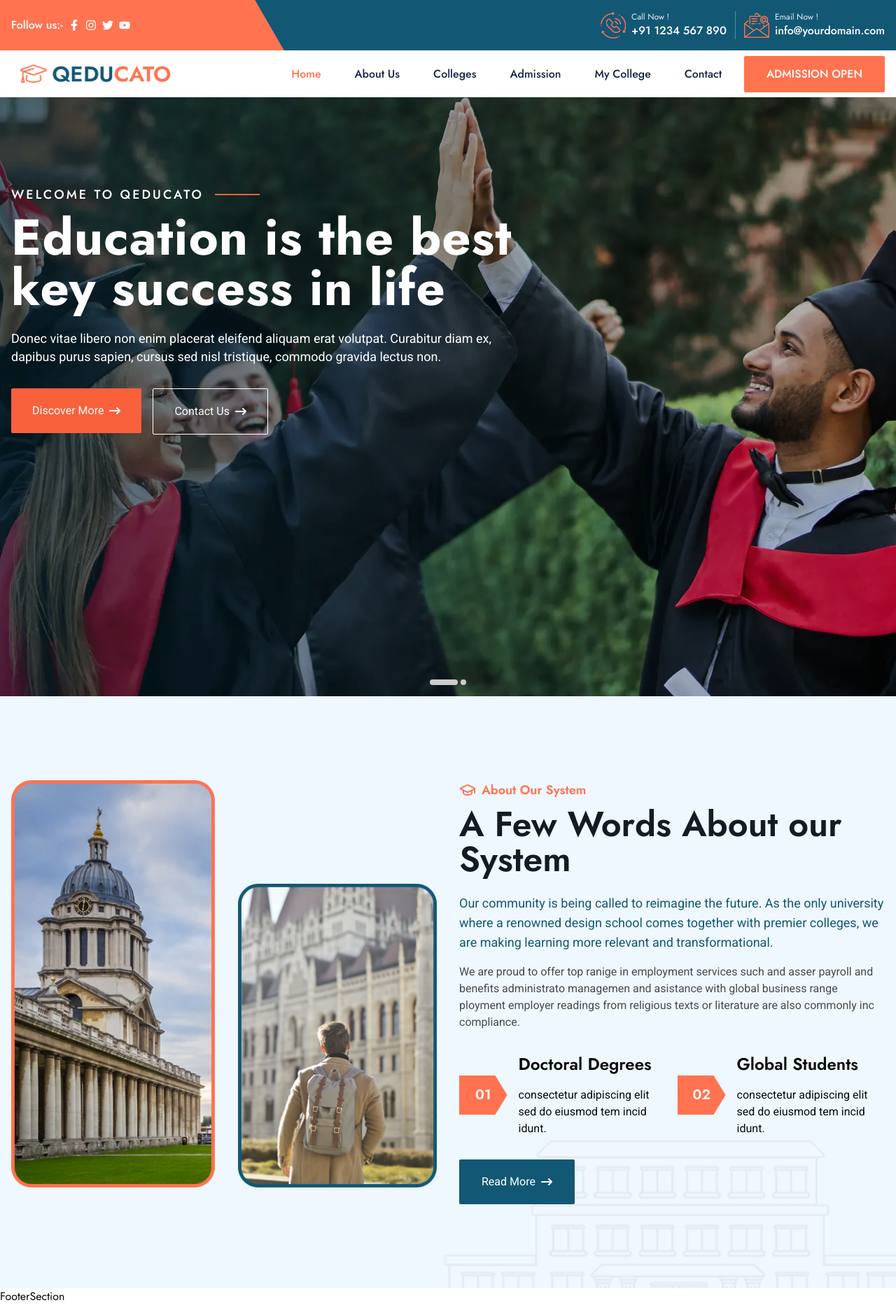
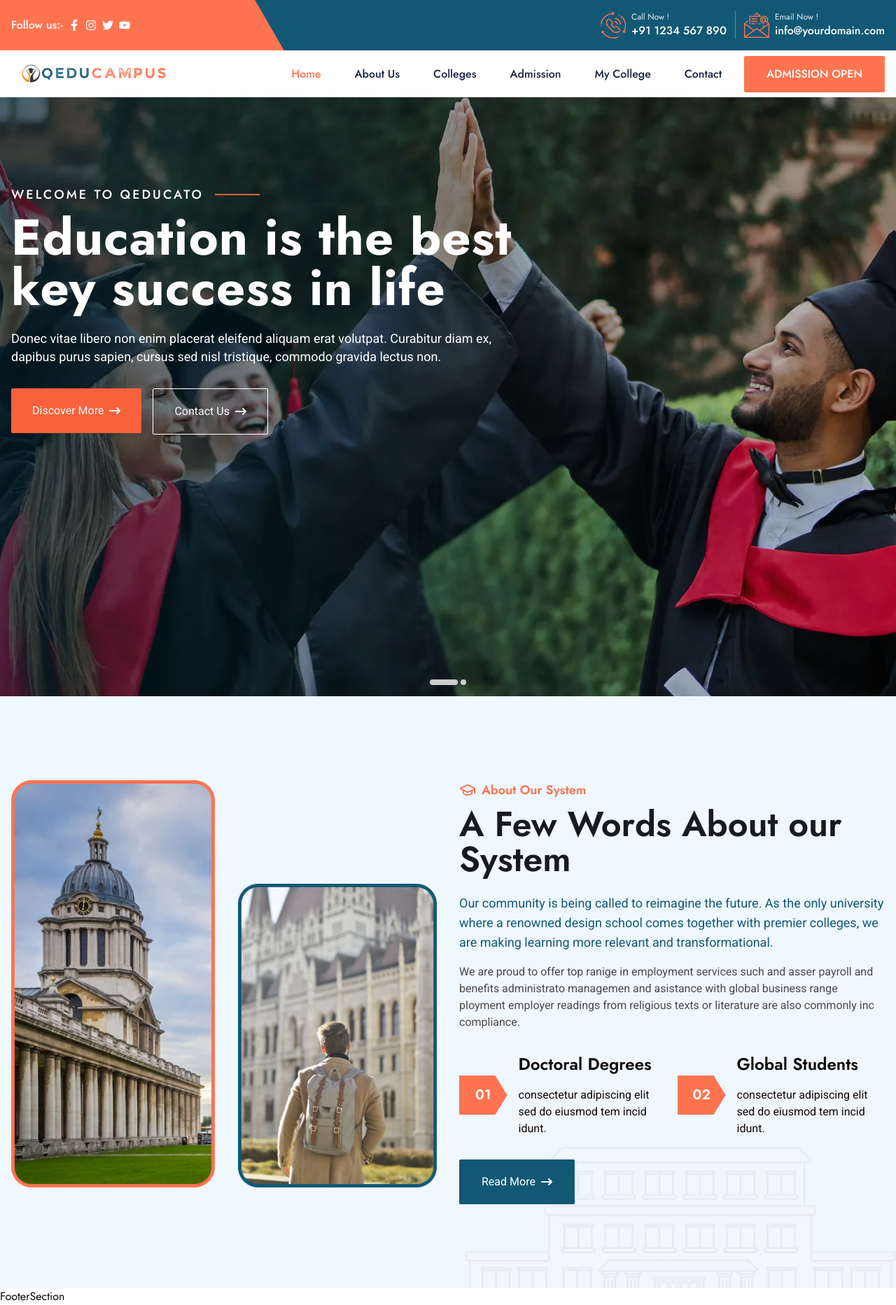
Before and after one commit to alamincoders/campus-connect, a React (Vite) app in the folder frontend/: page / in a window 1280 px wide. Shown: the whole page at 70% size. Built offline with nearby package versions, Linux system fonts and the light colour scheme.

Commit message:
updated logo

```diff
--- a/frontend/src/components/shared/NavbarSection.jsx
+++ b/frontend/src/components/shared/NavbarSection.jsx
@@ -38,7 +38,7 @@ const NavbarSection = () => {
       <div className="flex items-center justify-between container_fluid">
         <Link to="/">
           <img
-            src="/logo.png"
+            src="/logo.svg"
             alt="logo"
             className="max-w-60 w-full px-3"
           />
--- a/frontend/src/styles/globals.css
+++ b/frontend/src/styles/globals.css
@@ -124,13 +124,13 @@
 @keyframes scaleBounce {
   0%,
   100% {
-    transform: scale(1);
+    transform: translateY(0px);
   }
   50% {
-    transform: scale(1.2); /* Adjust the scale factor as needed */
+    transform: translateY(-10px); /* Adjust the scale factor as needed */
   }
 }
 
 .scale-bounce {
-  animation: scaleBounce 5s infinite; /* Adjust duration and iteration as needed */
+  animation: scaleBounce 3s infinite; /* Adjust duration and iteration as needed */
 }
```
Also changed, not shown: frontend/public/logo.png (deleted), frontend/public/logo.svg.
